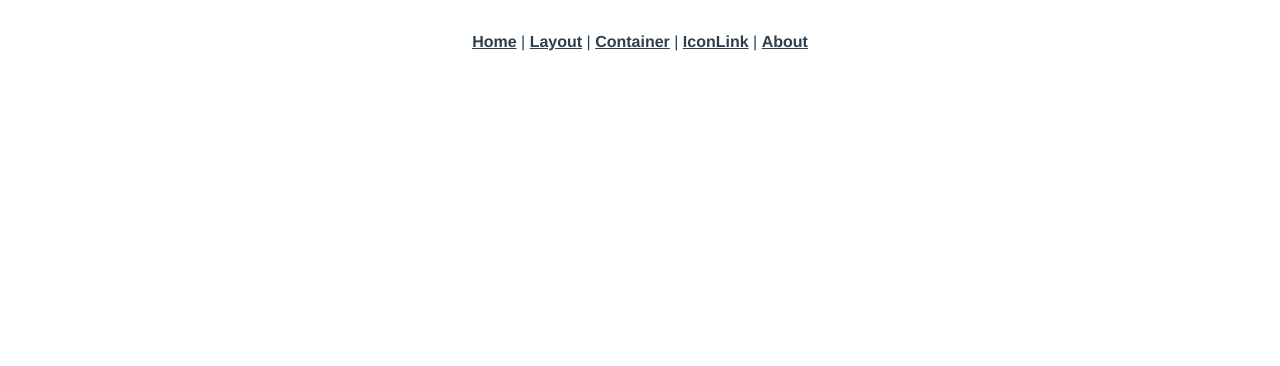
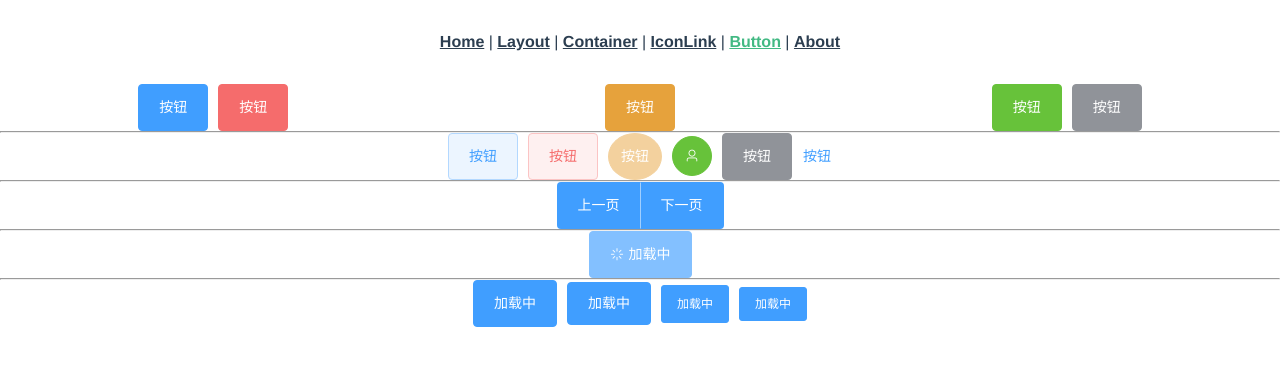
Before and after one commit to jameshuang623/myElementUILearning, a Vue app in the folder cli/: page /button in a window 1280 px wide. Shown: the top 366 px of the page. Built offline with nearby package versions, Linux system fonts and the light colour scheme.

Commit message:
简单尝试 button 组件

```diff
--- a/cli/src/App.vue
+++ b/cli/src/App.vue
@@ -5,6 +5,7 @@
       <router-link to="/layout">Layout</router-link> |
       <router-link to="/container">Container</router-link> |
       <router-link to="/iconlink">IconLink</router-link> |
+      <router-link to="/button">Button</router-link> |
       <router-link to="/about">About</router-link>
     </div>
     <router-view/>
--- a/cli/src/router/index.js
+++ b/cli/src/router/index.js
@@ -29,6 +29,12 @@ const routes = [
 
   },
   {
+    path: '/button',
+    name: 'Button',
+    component: () => import(/* webpackChunkName: "about" */ '../views/Button.vue')
+
+  },
+  {
     path: '/about',
     name: 'About',
     // route level code-splitting
--- /dev/null
+++ b/cli/src/views/Button.vue
@@ -0,0 +1,64 @@
+<template>
+  <div class="button">
+    <el-row>
+<!--      el-col 默认宽度是一整行-->
+      <el-col :span="8">
+        <el-button type="primary">按钮</el-button>
+        <el-button type="danger">按钮</el-button>
+      </el-col>
+      <el-col :span="8">
+        <el-button type="warning">按钮</el-button>
+      </el-col>
+      <el-col :span="8">
+        <el-button type="success">按钮</el-button>
+        <el-button type="info">按钮</el-button>
+      </el-col>
+    </el-row>
+
+    <hr>
+
+    <el-row>
+      <el-button type="primary" plain>按钮</el-button>
+      <el-button type="danger" plain>按钮</el-button>
+      <el-button type="warning" circle disabled>按钮</el-button>
+      <el-button type="success" circle class="el-icon-user"></el-button>
+      <el-button type="info">按钮</el-button>
+      <el-button type="text">按钮</el-button>
+    </el-row>
+
+    <hr>
+
+    <el-row>
+      <el-button-group>
+        <el-button type="primary">上一页</el-button>
+        <el-button type="primary">下一页</el-button>
+      </el-button-group>
+    </el-row>
+
+    <hr>
+
+    <el-row>
+      <el-button type="primary" :loading="true">加载中</el-button>
+    </el-row>
+
+    <hr>
+
+    <el-row>
+      <el-button type="primary">加载中</el-button>
+      <el-button type="primary" size="medium">加载中</el-button>
+      <el-button type="primary" size="small">加载中</el-button>
+      <el-button type="primary" size="mini">加载中</el-button>
+    </el-row>
+
+  </div>
+</template>
+
+<script lang="js">
+export default {
+  name: "Button"
+}
+</script>
+
+<style scoped lang="scss">
+
+</style>
```
